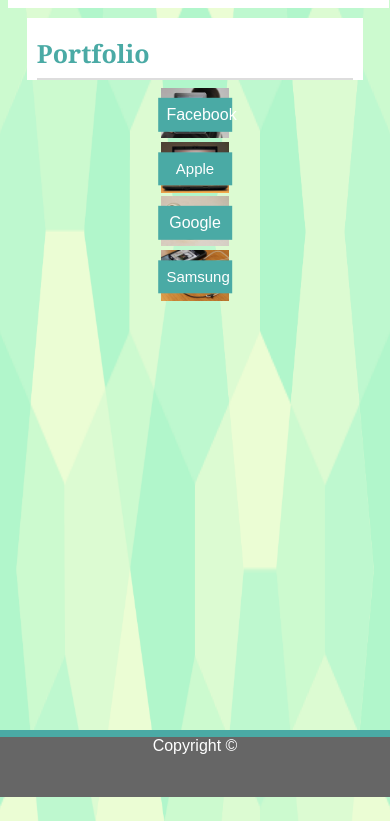
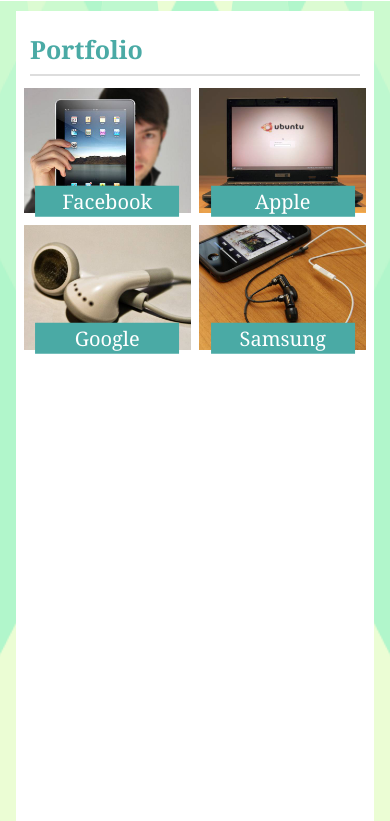
Before and after one commit to birnadam/responsivePortfolio, a plain HTML site: page portfolio.html in a window 390 px wide. Shown: the part 107-928 px from the top of the page. Drawn offline with Linux system fonts and the light colour scheme.

Commit message:
made portfolio page more responsive to different widths, adjusted footer

```diff
--- a/assets/css/style.css
+++ b/assets/css/style.css
@@ -1,4 +1,6 @@
-body {
+html, body {
+    height: 100%;
+    margin: 0;
     color: #777777;
     font-family: Arial, Helvetica, sans-serif;
 }
@@ -80,11 +82,31 @@ a {
     width: 95%;
     background-color: #fff;
     padding: 1%;
+    min-height: 100%;
+    margin-bottom: -50px;
 
 }
 
+.bottomPort {
+    display:block;
+    margin-top: 2.5%;
+    margin-bottom: 2.5%;
+    margin-left: auto;
+    margin-right: auto;
+    width: 95%;
+    height: 700px;
+    background-color: #fff;
+    padding: 1%;
+    min-height: 100%;
+    margin-bottom: -50px;
+}
+
+.footer,
+.push {
+  height: 50px;
+}
+
 .copyright {
-    position: absolute;
     background-color: #666666;
     color: #ffffff;
     text-align: center;
@@ -95,7 +117,6 @@ a {
 }
 
 .tealBar {
-    position: absolute;
     background-color: #4aaaa5;
     width: 100%;
     height: 7px;
@@ -115,7 +136,7 @@ a {
 
 #background {
     width: 100%;
-    height: 100%;
+    height: 120%;
     z-index: -1;
     position: absolute;
     top: 0;
@@ -128,6 +149,7 @@ a {
     position: relative;
     text-align: center;
     color: white;
+    width: 50%;
 }
 
 .containerR {
@@ -136,21 +158,33 @@ a {
     position: relative;
     text-align: center;
     color: white;
-    font-family: Arial, Helvetica, sans-serif;
-    font-size: 15px;
+    width: 50%;
 }
 
 .portTitle {
     position: absolute;
-    top: 50%;
+    top: 85%;
     left: 50%;
+    padding: 1%;
     transform: translate(-50%, -50%);
     background-color: #4aaaa5;
-    width: 17%;
     text-align: center;
-    padding: 8.2px;
+    font-size: 20px;
+    font-family: Georgia, 'Times New Roman', Times, serif;
+    display: block;
+    margin-left: auto;
+    margin-right: auto;
+    width: 88%;
 }
 
+#portPic{
+    display: block;
+    margin-left: auto;
+    margin-right: auto;
+    width: 90%;
+    margin-top: 5%;
+    margin-bottom: 5%;
+}
 form {
     margin: 0%;
     width: 925px;
@@ -201,11 +235,6 @@ button {
     font-size: 15px;
 }
 
-footer {
-    position: relative;
-    float: bottom;
-    width: 100%;
-}
 
 @media screen and (max-width: 980px) {
 
@@ -225,6 +254,16 @@ footer {
     margin-left: 2.5%;
     padding: 1%;
     width: 55%;
+    }
+    .bottomPort{
+    display:block;
+    align-content: left;
+    margin-top: 2.5%;
+    margin-bottom: 2.5%;
+    margin-left: 2.5%;
+    padding: 1%;
+    width: 55%;
+    height: 200px;
     }
 }
 
@@ -254,6 +293,17 @@ footer {
         width: 98%;
     }
 
+
+    .bottomPort{
+        display:block;
+        margin-left: auto;
+        margin-right: auto;
+        margin-bottom: 4%;
+        height: 700px;
+        width: 90%;
+    }
+
+
     #profilePic{
         display: block;
         margin-left: 2.5%;
@@ -262,8 +312,36 @@ footer {
     }
 
     #background{
-        height: 120%;
+        height: 135%;
     }
+
+    #portPic{
+        display: block;
+        margin-left: auto;
+        margin-right: auto;
+        width: 90%;
+        margin-top: 5%;
+        margin-bottom: 5%;
+    }
+
+    .containerL{
+        width: 50%;
+    }
+    .containerR{
+        width: 50%;
+    }
+
+    .portTitle{
+
+        display: block;
+            margin-left: auto;
+            margin-right: auto;
+            width: 88%;
+            padding: 1%;
+        }
+
+
+
 }
 
 
@@ -301,6 +379,15 @@ footer {
         width: 90%;
     }
 
+    .bottomPort{
+        display:block;
+        margin-left: auto;
+        margin-right: auto;
+        margin-bottom: 4%;
+        height: 600px;
+        width: 90%;
+    }
+
     #profilePic{
         display: block;
         margin-left: 5%;
@@ -309,6 +396,22 @@ footer {
     }
 
     #background{
-        height: 240%;
+        height: 200%;
+    }
+
+    #portPic{
+        display: block;
+        margin-left: auto;
+        margin-right: auto;
+        width: 95%;
+        margin-top: 2%;
+    }
+
+    .portTitle{
+
+    display: block;
+        margin-left: auto;
+        margin-right: auto;
+        width: 80%;
     }
 }
--- a/portfolio.html
+++ b/portfolio.html
@@ -20,28 +20,32 @@
             </nav>
         </div>
     </header>
-        <div class = "bottom">
+        <div class = "bottomPort">
             <br>
             <h2>Portfolio</h2>
             <hr>
             <div class = "containerL">
-                <img src="assets/images/img1.jpg" height= 20% width = 20%>
+                <img id = "portPic" src="assets/images/img1.jpg" height= 20% width = 20%>
                 <div class="portTitle">Facebook</div>
             </div>
             <div class = "containerR">
-                <img src="assets/images/img2.jpg" height= 20% width = 20%>
+                <img id = "portPic" src="assets/images/img2.jpg" height= 20% width = 20%>
                 <div class="portTitle">Apple</div>
             </div>
             <div class = "containerL">
-                <img src="assets/images/img3.jpg" height= 20% width = 20%>
+                <img id = "portPic" src="assets/images/img3.jpg" height= 20% width = 20%>
                 <div class="portTitle">Google</div>
             </div>
             <div class = "containerR">
-                <img src="assets/images/img4.jpg" height= 20% width = 20%>
+                <img id = "portPic" src="assets/images/img4.jpg" height= 20% width = 20%>
                 <div class="portTitle">Samsung</div>
             </div>
+            <div class="push"></div>
         </div>
+
+    <footer class = "footer">
         <div class = "tealBar"></div>
         <div class = "copyright">Copyright &#169; </div>
+    </footer>
     </body>
 </html>
```
Also changed, not shown: index.html (+2 -1 lines).
